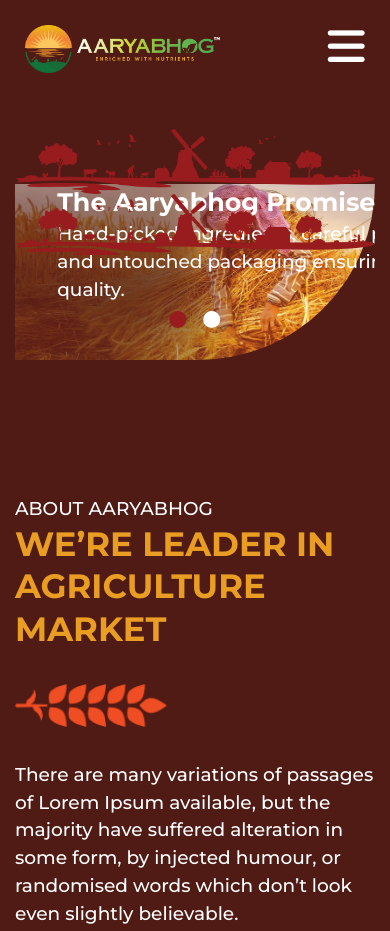
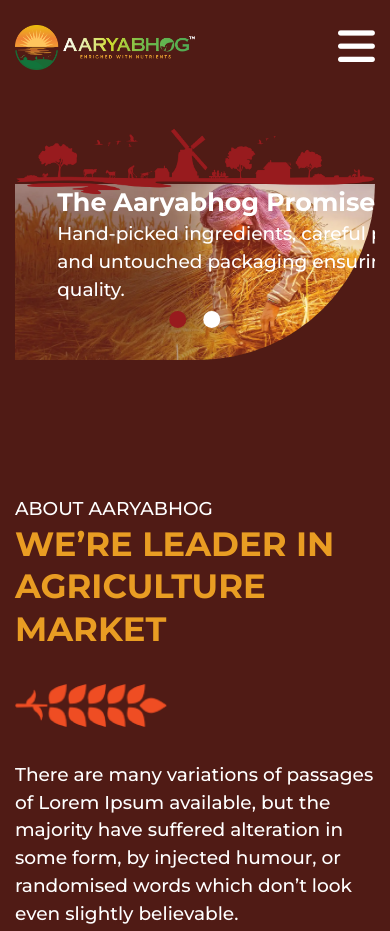
Before and after one commit to v4vikram/aaryabhog, a website: page index.html in a window 390 px wide. Shown: the top 931 px of the page. Drawn offline with nearby package versions, Linux system fonts and the light colour scheme.

Commit message:
responsive

```diff
--- a/assets/css/main.css
+++ b/assets/css/main.css
@@ -434,6 +434,7 @@
     }
     .banner-owl-wrapper::before {
         background: url(../img/red-shape-4.webp);
+        background-repeat: no-repeat;
         top: 16px;
         z-index: 9;
         background-size: contain;
@@ -448,6 +449,7 @@
     }
     .banner-owl-wrapper::before {
         background: url(../img/red-shape-4.webp);
+        background-repeat: no-repeat;
         top: 2px;
         z-index: 9;
         background-size: contain;
@@ -461,6 +463,7 @@
     }
     .banner-owl-wrapper::before {
         background: url(../img/red-shape-4.webp);
+        background-repeat: no-repeat;
         top: 9px;
         z-index: 9;
         background-size: contain;
@@ -474,6 +477,7 @@
     }
     .banner-owl-wrapper::before {
         background: url(../img/red-shape-4.webp);
+        background-repeat: no-repeat;
         top: 17px;
         z-index: 9;
         background-size: contain;
--- a/assets/js/main.js
+++ b/assets/js/main.js
@@ -44,7 +44,7 @@
       stagePadding: 0,
       center: true,
       nav: false,
-      margin: 10,
+      margin: 0,
       dots: true,
       loop: true,
 
--- a/index.html
+++ b/index.html
@@ -157,13 +157,15 @@
             </nav>
         </div>
     </header>
-    <div class="absolute left-[3vh] top-[3vh] z-40 w-[50%]">
-        <img src="assets/img/header-logo.webp" alt="header-logo" class="">
-    </div>
-    <div class="hamburger-wrapper fixed right-[3vh] top-[3vh] z-50 lg:hidden">
-        <div class="toggle-btn">
+    <div class="custom-width relative">
+        <div class="absolute left-[0vh] top-[3vh] z-40 w-[50%] md:w-[25%] block lg:hidden">
+            <img src="assets/img/header-logo.webp" alt="header-logo" class="">
+        </div>
+        <div class="hamburger-wrapper absolute right-[0vh] top-[3vh] z-50 lg:hidden">
+            <div class="toggle-btn">
 
-            <i class="fa-solid fa-bars text-white text-[5vh]"></i>
+                <i class="fa-solid fa-bars text-white text-[5vh]"></i>
+            </div>
         </div>
     </div>
     <main class="home-page relative top-[15vh]">
```
